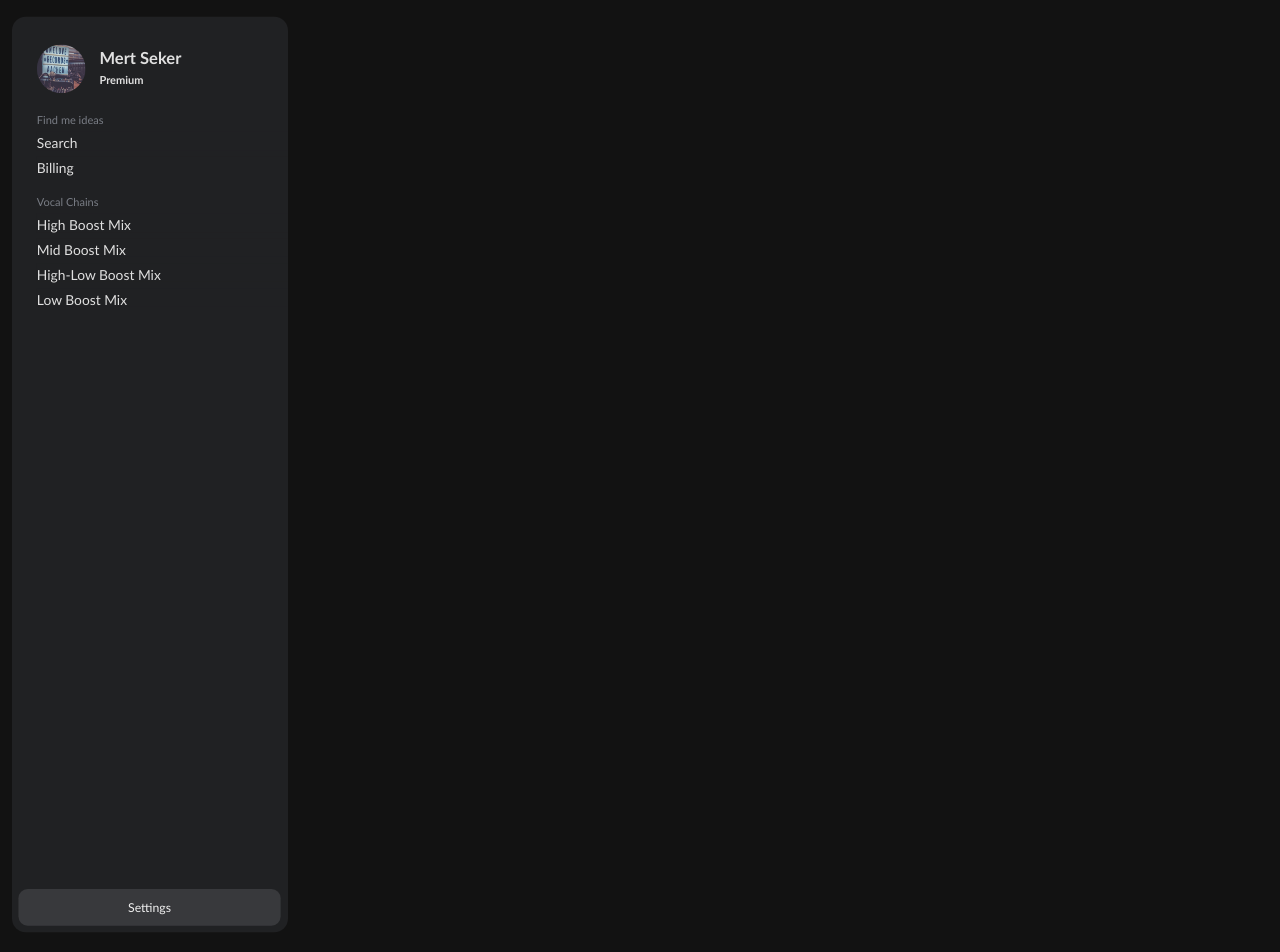
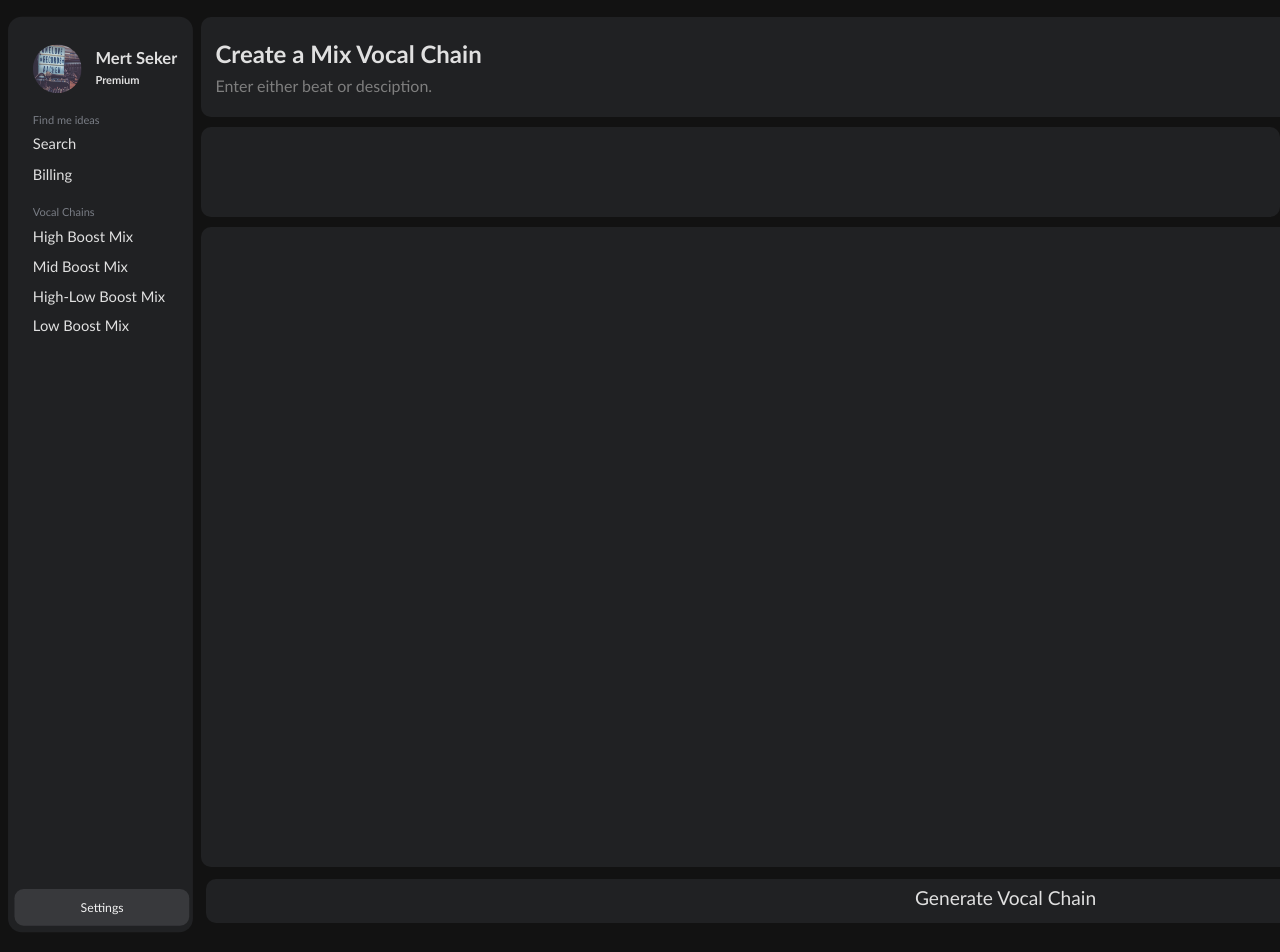
Before and after one commit to meertseker/NeuralMixAI, a React (Create React App) app: page /dashboard in a window 1280 px wide. Shown: the top 952 px of the page. Built offline with nearby package versions, Linux system fonts and the light colour scheme.

Commit message:
dashboard layout applied

```diff
--- a/src/dashboard/Dashboard.css
+++ b/src/dashboard/Dashboard.css
@@ -1,3 +1,63 @@
+
+*{
+    overflow: hidden;
+}
+
 .dashboard{
     background-color: rgb(18, 18, 18);
+    display: flex;
+    flex-direction: row;
 }
+
+
+.dashboard-card{
+    margin-top: 17px;
+    background-color: #202123;
+    width: 1615px;
+    height: 100px;
+    border-radius: 10px;
+
+}
+
+.dashboard-card h2{
+    color: #E0E0E0;
+    margin-left: 15px;
+    margin-top: 18px;
+}
+
+.dashboard-card p{
+    color: #7e7e7e;
+    margin-left: 15px;
+}
+
+.dashboard-input{
+    margin-top: 10px;
+    background-color: #202123;
+    width: 100%;
+    height: 90px;
+    border-radius: 10px;
+}
+
+.dashboard-settings{
+    margin-top: 10px;
+    background-color: #202123;
+    width: 1615px;
+    height: 640px;
+    border-radius: 10px;
+}
+
+.dashboard-generate-button{
+    margin-left: 5px;
+    margin-top: 12px;
+    background-color: #202123;
+    width: 1600px;
+    height: 44px;
+    border-radius: 10px;
+    text-align: center;
+    font-size: 1.2rem;
+    color: #E0E0E0;
+}
+
+.dashboard-generate-button p{
+    margin-top: 4px;
+}
--- a/src/dashboard/Dashboard.js
+++ b/src/dashboard/Dashboard.js
@@ -7,7 +7,15 @@ const Dashboard = () => {
   return (
     <div className='dashboard'>
       <Sidebar />
-      {/* Other components and content */}
+      <div className="dashboard-main">
+        <div className="dashboard-card">
+          <h2>Create a Mix Vocal Chain</h2>
+          <p>Enter either beat or desciption.</p>
+        </div>
+        <div className="dashboard-input"></div>
+        <div className="dashboard-settings"></div>
+        <div className="dashboard-generate-button"><p>Generate Vocal Chain</p></div>
+      </div>
     </div>
   );
 };
--- a/src/dashboard/components/Sidebar.css
+++ b/src/dashboard/components/Sidebar.css
@@ -10,6 +10,7 @@
   margin-top: -23px;
   display: flex; /* Set sidebar to flexbox */
   flex-direction: column; /* Stack elements vertically */
+
 }
 
 .sidebar-content {
@@ -35,7 +36,7 @@
 .user_details {
   flex-direction: row;
   margin-top: 0px;
-  border-radius: 50%;
+
 }
 
 .profile h3 {
@@ -63,14 +64,6 @@
   gap: 7px;
 }
 
-btn {
-  width: auto;
-  height: 20px;
-  text-align: start;
-  background-color: #202123;
-  color: #E0E0E0;
-  font-size: 15px;
-}
 
 .settings {
   display: flex;
@@ -78,7 +71,7 @@ btn {
   align-items: center;
   background-color: #38393c;
   height: 40px;
-  width: 285px;
+  width: 95%;
   border-radius: 10px;
   margin-left: 7px;
   margin-bottom: 7px;
```
Also changed, not shown: 1 other file (tests, documents, lock files or other folders).
